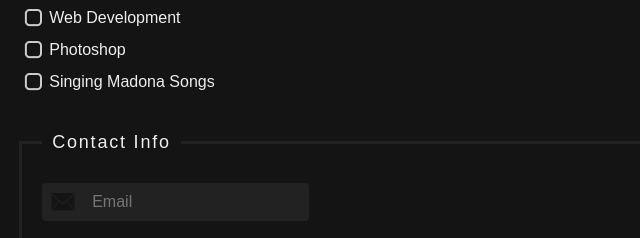
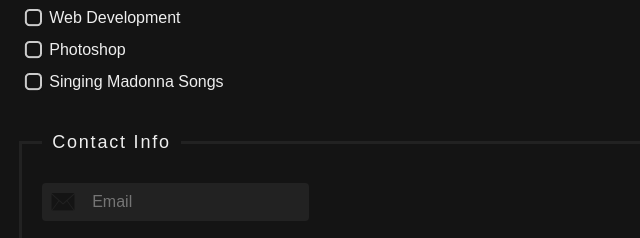
Before and after one commit to guibbers/netNinjaStyledForm, a plain HTML site: page index.html in a window 1280 px wide. Shown: the part 335-573 px from the top of the page, 0-640 px from the left. Drawn offline with Linux system fonts and the light colour scheme.

Commit message:
all done

```diff
--- a/index.html
+++ b/index.html
@@ -30,7 +30,7 @@
          <input type="checkbox" id="photoshop">
          <label for="photoshop">Photoshop</label><br>
          <input type="checkbox"id="madona">
-         <label for="madona">Singing Madona Songs</label>
+         <label for="madona">Singing Madonna Songs</label>
 
          <fieldset>
 
```
